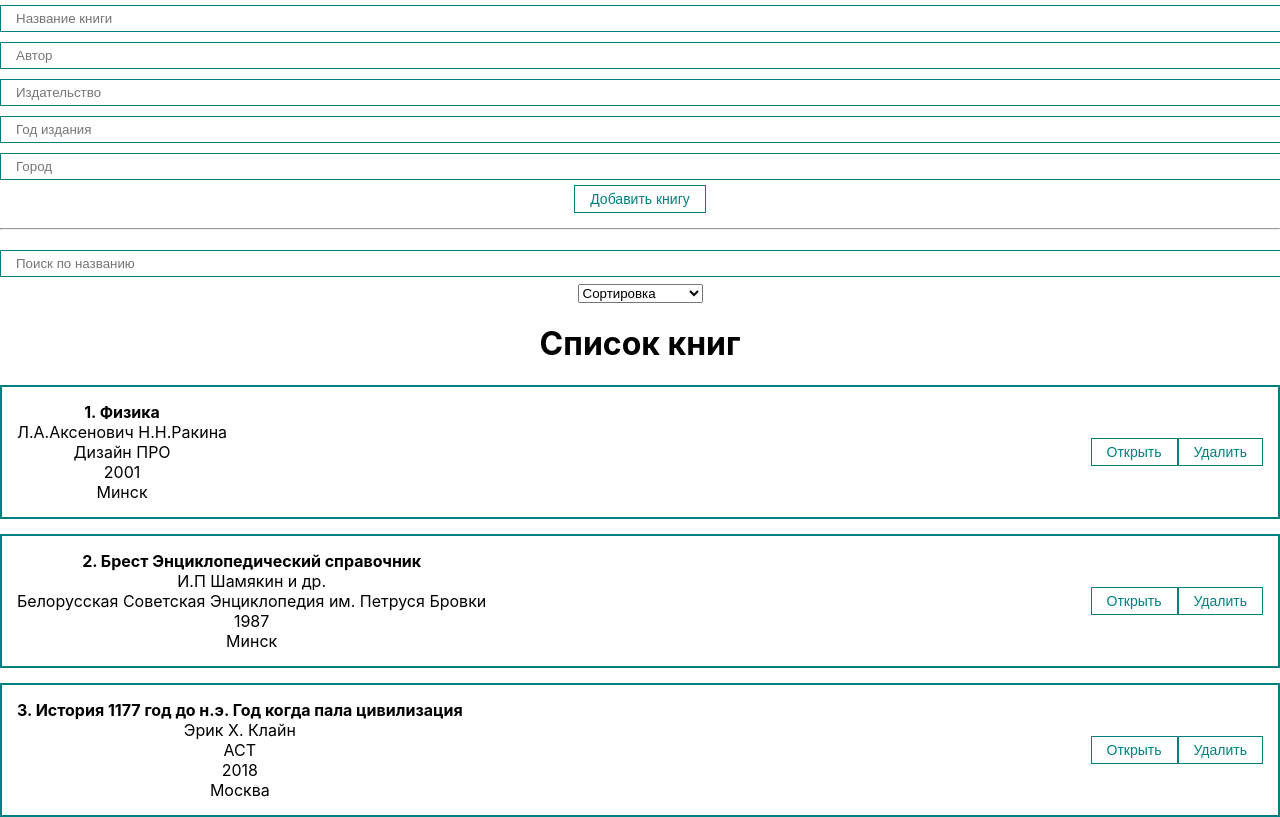
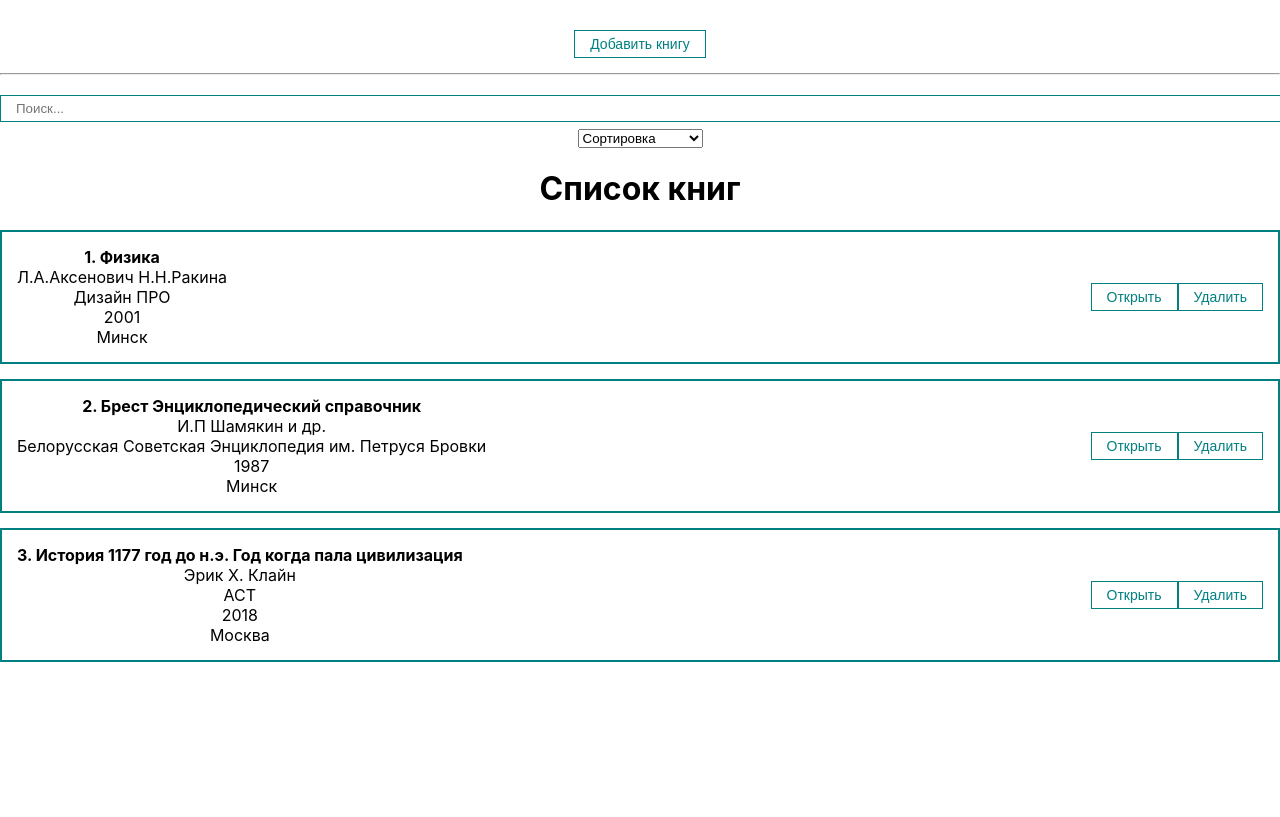
Before and after one commit to VitalySavich/home-library-react-app, a React (Create React App) app: page / in a window 1280 px wide. Shown: the top 817 px of the page. Built offline with nearby package versions, Linux system fonts and the light colour scheme.

Commit message:
Modal window for Create Book form logic

```diff
--- a/src/App.js
+++ b/src/App.js
@@ -3,8 +3,9 @@
 import { useMemo, useState } from 'react';
 import BookList from './components/BookList';
 import BookForm from './components/BookForm';
-import MySelect from './components/ui/select/MySelect';
-import MyInput from './components/ui/input/MyInput';
+import BookFilter from './components/BookFilter';
+import MyModal from './components/ui/modal/MyModal';
+import MyButton from './components/ui/button/MyButton';
 
 function App() {
 
@@ -15,61 +16,43 @@
   ]);
 
   const [filter, setFilter] = useState({sort: '', query: ''});
-
-  const [selectedSort, setSelectedSort] = useState('');
-  const [searchQuery, setSearchQuery] = useState('');
+  const [modal, setModal] = useState(false);
 
   const sortedBooks = useMemo(() => {
-    if(selectedSort){
-      return [...books].sort((a, b) => a[selectedSort].localeCompare(b[selectedSort]));
+    if(filter.sort){
+      return [...books].sort((a, b) => a[filter.sort].localeCompare(b[filter.sort]));
     }else{
       return books;
     }
-  }, [selectedSort, books]);
+  }, [filter.sort, books]);
 
   const sortedAndSearchedBooks = useMemo(() => {
-    return sortedBooks.filter(book => book.name.toLowerCase().includes(searchQuery.toLowerCase()));
-  }, [searchQuery, sortedBooks]);
+    return sortedBooks.filter(book => book.name.toLowerCase().includes(filter.query.toLowerCase()));
+  }, [filter.query, sortedBooks]);
 
   const createNewBook = (newBook) => {
         setBooks([...books, newBook]);
+        setModal(false);
   }
 
   const removeBook = (book) => {
         setBooks(books.filter(b => b.id !== book.id));
   }
 
-  const sortBooks = (sort) => {
-    setSelectedSort(sort);
-  }
-
   return (
     <div className="App">
-      <BookForm create={createNewBook}/>
+      <MyButton style={{marginTop: 30}} onClick={() => setModal(true)}>
+          Добавить книгу
+      </MyButton>
+      <MyModal visible={modal} setVisible={setModal}>
+        <BookForm create={createNewBook}/>
+      </MyModal>
       <hr style={{margin: "15px 0"}}/>
-      <MyInput
-        value={searchQuery}
-        onChange={e => setSearchQuery(e.target.value)}
-        placeholder="Поиск по названию"
+      <BookFilter
+        filter={filter}
+        setFilter={setFilter}
       />
-      <MySelect
-          value={selectedSort}
-          onChange={sortBooks}
-          defaultValue="Сортировка"
-          options={[
-              {value: 'name', name: 'По названию'},
-              {value: 'author', name: 'По автору'},
-              {value: 'published', name: 'По издательству'},
-              {value: 'year', name: 'По году издания'},
-              {value: 'city', name: 'По городу'}
-          ]}
-      />
-      {sortedAndSearchedBooks.length !== 0
-        ?
-        <BookList remove={removeBook} books={sortedAndSearchedBooks} title="Список книг"/>
-        :
-        <h1 style={{textAlign: 'center'}}>Книги не найдены!</h1>
-      }
+      <BookList remove={removeBook} books={sortedAndSearchedBooks} title="Список книг"/>
     </div>
   );
 }
--- a/src/components/BookList.jsx
+++ b/src/components/BookList.jsx
@@ -2,6 +2,13 @@
 import BookItem from './BookItem';
 
 const BookList = ({books, title, remove}) => {
+    if (!books.length) {
+        return (
+            <h1 style={{textAlign: 'center'}}>
+                Книги не найдены!
+            </h1>
+        )
+    }
 
     return (
         <div>
--- /dev/null
+++ b/src/components/ui/modal/MyModal.jsx
@@ -0,0 +1,21 @@
+import React from 'react';
+import cl from './MyModal.module.css';
+
+const MyModal = ({children, visible, setVisible}) => {
+
+    const rootClasses = [cl.myModal]
+
+    if (visible) {
+        rootClasses.push(cl.active);
+    }
+
+    return (
+        <div className={rootClasses.join(' ')} onClick={() => setVisible(false)}>
+            <div className={cl.myModalContent} onClick={(e) => e.stopPropagation()}>
+                {children}
+            </div>
+        </div>
+    );
+};
+
+export default MyModal;
--- /dev/null
+++ b/src/components/ui/modal/MyModal.module.css
@@ -0,0 +1,22 @@
+.myModal {
+    position: fixed;
+    top: 0;
+    bottom: 0;
+    right: 0;
+    left: 0;
+    display: none;
+    background: rgba(0,0,0, 0.5);
+}
+
+.myModalContent {
+    padding: 25px;
+    background: white;
+    border-radius: 16px;
+    min-width: 250px;
+}
+
+.myModal.active {
+    display: flex;
+    justify-content: center;
+    align-items: center;
+}
```
